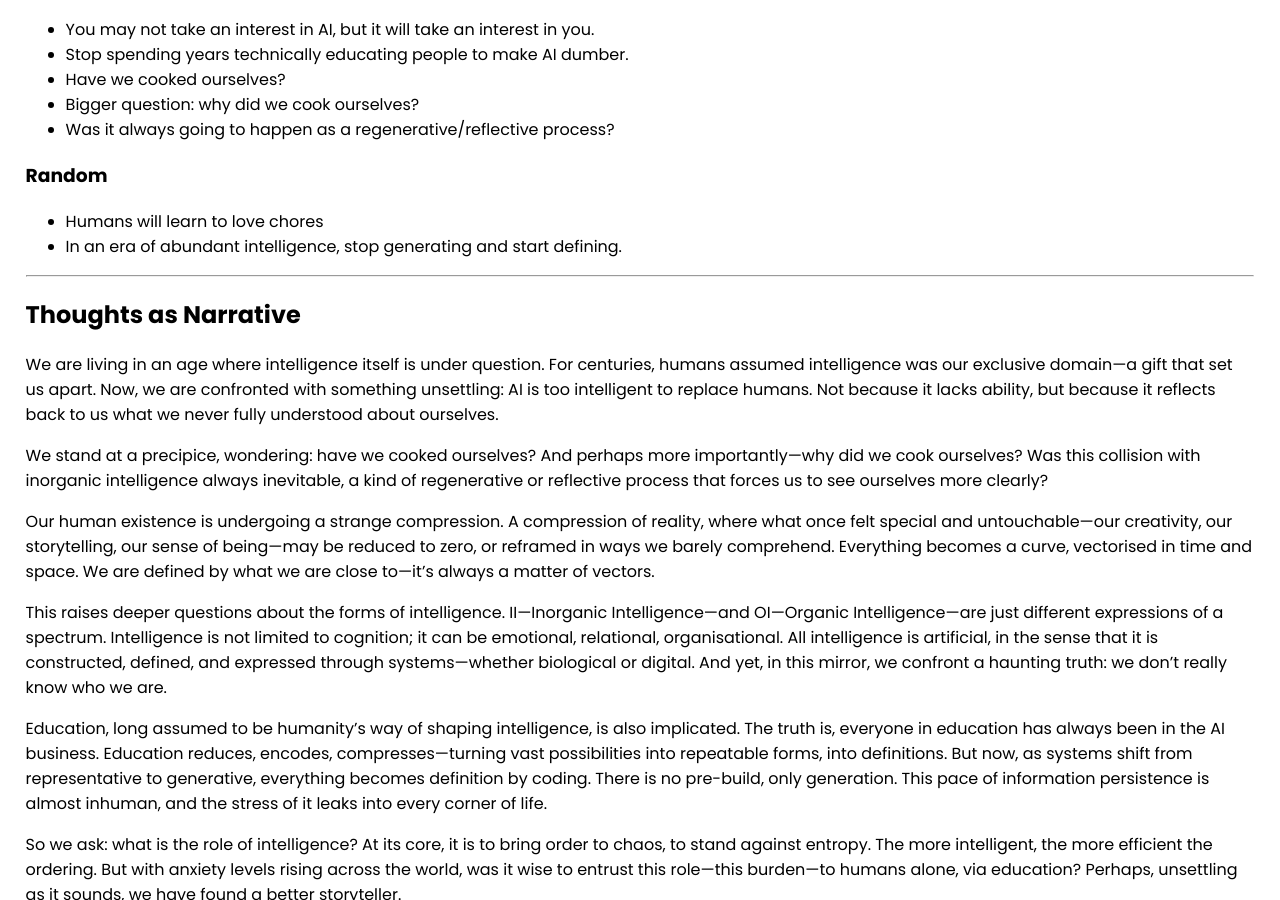
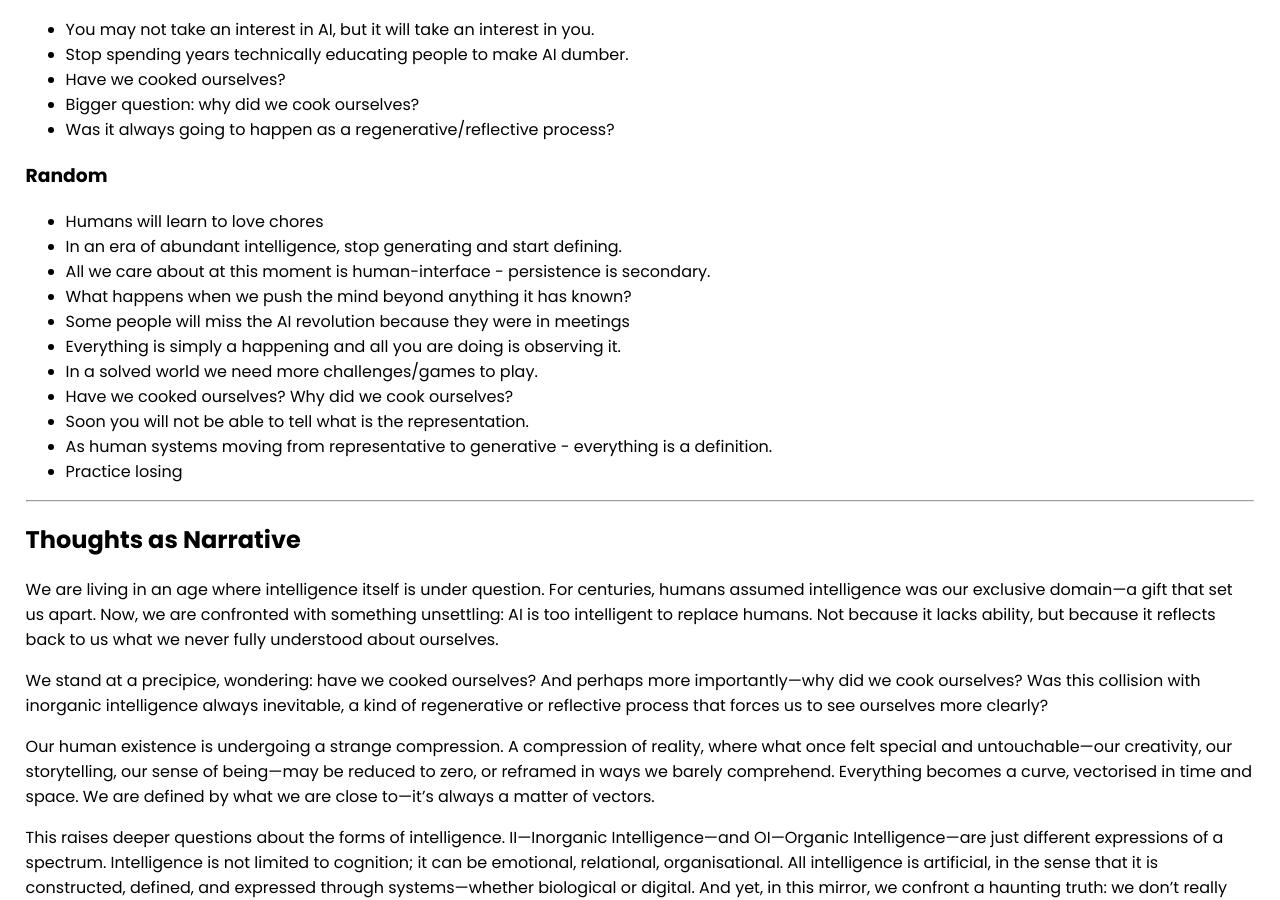
Before and after one commit to selfdriven-foundation/selfdriven-ai, a Jekyll site: the page built from docs/pages/thoughts.md, in a window 1280 px wide and 900 px high, scrolled down 1150 px. Built offline with Jekyll 4.4.1, drawn with Linux system fonts in a browser that asks for light colours.

Commit message:
Update thoughts.md

```diff
--- a/docs/pages/thoughts.md
+++ b/docs/pages/thoughts.md
@@ -51,6 +51,16 @@ We’re living in a time where intelligence itself—what it is, how it works, a
 ### Random
 - Humans will learn to love chores
 - In an era of abundant intelligence, stop generating and start defining.
+- All we care about at this moment is human-interface - persistence is secondary.
+- What happens when we push the mind beyond anything it has known?
+- Some people will miss the AI revolution because they were in meetings
+- Everything is simply a happening and all you are doing is observing it.
+- In a solved world we need more challenges/games to play.
+- Have we cooked ourselves? Why did we cook ourselves?
+- Soon you will not be able to tell what is the representation.
+- As human systems moving from representative to generative -
+everything is a definition.
+- Practice losing
 
 ---
 ## Thoughts as Narrative
```
